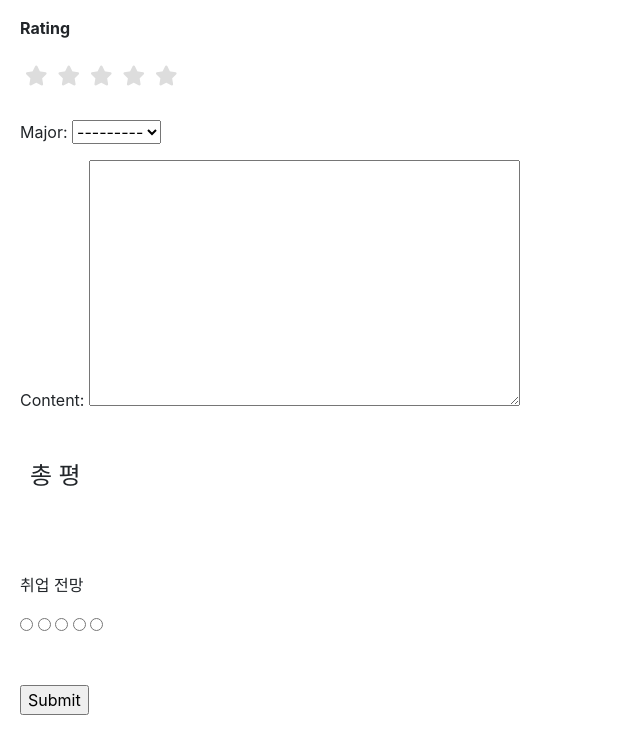
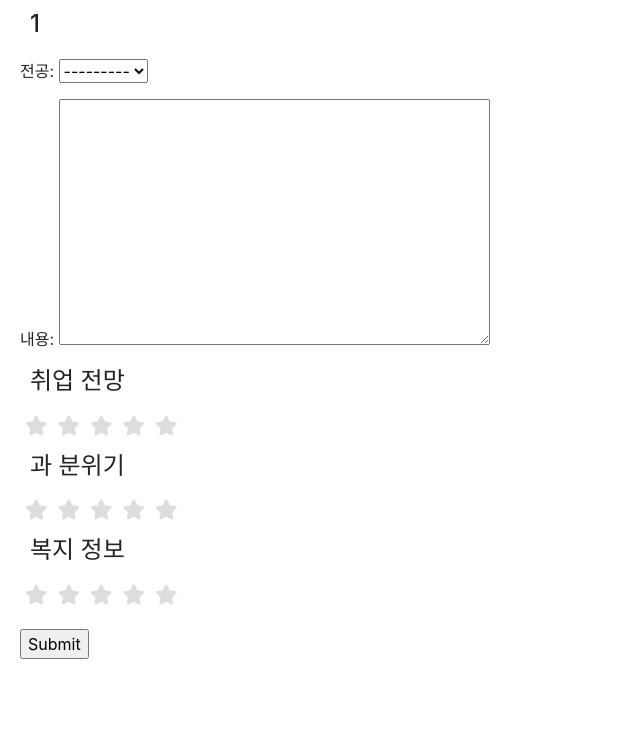
Before and after one commit to highmentor/high_mento, a Django app: page /uni_infor/1/new/ in a window 1280 px wide. Shown: the part 76-811 px from the top of the page, without its empty margins (0-640 px from the left). After the commit the page ends 735 px from the top, so only its background shows below. Run offline with Django 3.2, Linux system fonts and the light colour scheme; tables that the repository leaves empty hold one stand-in row (values such as "Sample post"); some libraries are stand-ins or nearby versions.

Commit message:
평가(3항목,평균보여주기)

```diff
--- a/questions/models.py
+++ b/questions/models.py
@@ -14,7 +14,7 @@
         [4,'공학'],
         [5,'의학']
     ]
-    high_major = models.IntegerField(max_length=100,choices=high_major_list )
+    high_major = models.IntegerField(choices=high_major_list )
     content = models.CharField(max_length=1000 )
 
     def __str__(self):
--- a/templates/base.html
+++ b/templates/base.html
@@ -9,8 +9,6 @@
     <!--bootstrap CDN-->
     <link rel="stylesheet" href="https://stackpath.bootstrapcdn.com/bootstrap/4.1.3/css/bootstrap.min.css" integrity="sha384-MCw98/SFnGE8fJT3GXwEOngsV7Zt27NXFoaoApmYm81iuXoPkFOJwJ8ERdknLPMO" crossorigin="anonymous">
     <link rel="stylesheet" href="{% static 'css/style.css' %}">
-
-    <!--<link rel="stylesheet" href="{% static 'css/style2.css' %}">-->
     <link rel="stylesheet" href="https://use.fontawesome.com/releases/v5.5.0/css/all.css" integrity="sha384-B4dIYHKNBt8Bc12p+WXckhzcICo0wtJAoU8YZTY5qE0Id1GSseTk6S+L3BlXeVIU" crossorigin="anonymous">
     <script src="https://code.jquery.com/jquery-3.3.1.slim.min.js" integrity="sha384-q8i/X+965DzO0rT7abK41JStQIAqVgRVzpbzo5smXKp4YfRvH+8abtTE1Pi6jizo" crossorigin="anonymous"></script>
     <script src="https://cdnjs.cloudflare.com/ajax/libs/popper.js/1.14.3/umd/popper.min.js" integrity="sha384-ZMP7rVo3mIykV+2+9J3UJ46jBk0WLaUAdn689aCwoqbBJiSnjAK/l8WvCWPIPm49" crossorigin="anonymous"></script>
--- a/uni_infor/admin.py
+++ b/uni_infor/admin.py
@@ -1,6 +1,6 @@
 from django.contrib import admin
-from .models import University, University_review#, University_major_data
+from .models import University, University_review, University_major_data
 # Register your models here.
 admin.site.register(University)
 admin.site.register(University_review)
-# admin.site.register(University_major_data)
+admin.site.register(University_major_data)
--- a/uni_infor/forms.py
+++ b/uni_infor/forms.py
@@ -14,9 +14,11 @@
         (2, '2'),
         (1, '1'),
     )
-    rating = forms.ChoiceField(choices=CHOICE_RATING, widget=forms.RadioSelect())
+    rating1 = forms.ChoiceField(choices=CHOICE_RATING, widget=forms.RadioSelect())
+    rating2 = forms.ChoiceField(choices=CHOICE_RATING, widget=forms.RadioSelect())
+    rating3 = forms.ChoiceField(choices=CHOICE_RATING, widget=forms.RadioSelect())
     # 빼버리면 셀렉트바가 나오는데 widget으로 라디오버튼쓰겠다고 얘기해준다.
 
     class Meta:
         model = University_review
-        fields = ['major','content']
+        fields = ['major','content','rating1','rating2','rating3']
--- a/uni_infor/models.py
+++ b/uni_infor/models.py
@@ -7,17 +7,24 @@
     uni_id = models.TextField()
     uni_intro = models.TextField()
 
+    def __str__(self):
+        return self.uni_id
+
 class University_major_data(models.Model):
     university = models.ForeignKey(University,on_delete=models.CASCADE)
     major = models.TextField()
+
     # 크롤링
     def __str__(self):
         return self.major
 
 class University_review(models.Model):
     university = models.ForeignKey(University,on_delete=models.CASCADE)
-    rating = models.IntegerField()
+    rating1 = models.IntegerField()
+    rating2 = models.IntegerField()
+    rating3 = models.IntegerField()
     major = models.ForeignKey(University_major_data,on_delete=models.CASCADE)
     content = models.TextField()
+
     def get_absolute_url(self):
         return reverse('universities:detail', kwargs={'pk':self.university.pk})
--- a/uni_infor/templates/uni_infor/university_review_form.html
+++ b/uni_infor/templates/uni_infor/university_review_form.html
@@ -2,37 +2,9 @@
 {% load bootstrap4 %}
 {% block content %}
 <form  method='POST'>
-    <p>{{ university.uni_id }}</p>
+
     {% csrf_token %}
-
-    <p>
-        <b>Rating</b>
-        <div class="rating1">
-        {% for star in form.rating %}
-            {{ star.tag }}
-            <label class="full" for="{{ star.id_for_label }}"></label>
-        {% endfor %}
-        </div>
-    </p>
-
-    <div style="margin-top:80px">
-        <p>
-            Major: {{form.major}}
-        </p>
-
-        <p>
-            Content: {{form.content}}
-        </p>
-    </div>
-
-
-
-    <br>
-    <h1>총     평</h1>
-
-
-    <br>
-
+    <h1>{{ university.uni_id }}</h1>
     <!--<div class="rating1">-->
     <!--        <input type="radio" id="star5" name="rating" value="5" /><label class = "full" for="star5" title="Awesome - 5 stars"></label>-->
     <!--        <input type="radio" id="star4" name="rating" value="4" /><label class = "full" for="star4" title="Pretty good - 4 stars"></label>-->
@@ -40,16 +12,49 @@
     <!--        <input type="radio" id="star2" name="rating" value="2" /><label class = "full" for="star2" title="Kinda bad - 2 stars"></label>-->
     <!--        <input type="radio" id="star1" name="rating" value="1" /><label class = "full" for="star1" title="Sucks big time - 1 star"></label>-->
     <!--</div>    -->
-    <br><br>
-    <p>취업 전망</p>
-    <div class="box">
-        <div class="rating">
-            <input type="radio" name="rating" id="rate5"><label for="rate5"></label>
-            <input type="radio" name="rating" id="rate4"><label for="rate4"></label>
-            <input type="radio" name="rating" id="rate3"><label for="rate3"></label>
-            <input type="radio" name="rating" id="rate2"><label for="rate2"></label>
-            <input type="radio" name="rating" id="rate1"><label for="rate1"></label>
-        </div>
+    <div style="margin-top:20px">
+        <p>
+            전공: {{form.major}}
+        </p>
+
+        <p>
+            내용: {{form.content}}
+        </p>
+    </div>
+    <div style="margin-top:0px">
+        <p>
+            <h1>취업 전망</h1>
+            <div class="rating1">
+            {% for star in form.rating1 %}
+                {{ star.tag }}
+                <label class="full" for="{{ star.id_for_label }}"></label>
+            {% endfor %}
+            </div>
+        </p>
+    </div>
+    <br>
+    <div style="margin-top:0px">
+        <p>
+            <h1>과 분위기</h1>
+            <div class="rating1">
+            {% for star in form.rating2 %}
+                {{ star.tag }}
+                <label class="full" for="{{ star.id_for_label }}"></label>
+            {% endfor %}
+            </div>
+        </p>
+    </div>
+    <br>
+    <div style="margin-top:0px">
+        <p>
+            <h1>복지 정보</h1>
+            <div class="rating1">
+            {% for star in form.rating3 %}
+                {{ star.tag }}
+                <label class="full" for="{{ star.id_for_label }}"></label>
+            {% endfor %}
+            </div>
+        </p>
     </div>
     <br><br>
     <input type="submit" value="Submit"/>
--- a/uni_infor/views.py
+++ b/uni_infor/views.py
@@ -1,5 +1,5 @@
 from django.shortcuts import render
-from .models import University, University_review
+from .models import University, University_review, University_major_data
 from django.db import models
 from django.views.generic import ListView, CreateView, DetailView, UpdateView, DeleteView
 from .forms import ReviewForm
@@ -15,7 +15,12 @@
 
     def get_context_data(self, **kwargs):
         context = super().get_context_data(**kwargs)
-        context['rating_avg'] = self.get_object().university_review_set.aggregate(Avg('rating'))['rating__avg']
+
+        context['rating1_avg'] = round(self.get_object().university_review_set.aggregate(Avg('rating1'))['rating1__avg'],1)
+        context['rating2_avg'] = round(self.get_object().university_review_set.aggregate(Avg('rating2'))['rating2__avg'],1)
+        context['rating3_avg'] = round(self.get_object().university_review_set.aggregate(Avg('rating3'))['rating3__avg'],1)
+
+        context['rating_total_avg'] = round((context['rating1_avg'] + context['rating2_avg'] + context['rating3_avg']) / 3.0,1)
         return context
 
 
@@ -24,6 +29,11 @@
     form_class = ReviewForm
     # fields = ['major','content']
 
+    def get_context_data(self, **kwargs):
+        context = super().get_context_data(**kwargs)
+        context['university'] = University.objects.get(pk=self.kwargs.get('university_id'))
+        return context
+
     def form_valid(self, form):
         form.instance.university_id = self.kwargs.get('university_id')
         return super().form_valid(form)
```
Also changed, not shown: static/css/style2.css (deleted, +0 -47 lines), uni_infor/templates/uni_infor/university_detail.html (+5 -4 lines), accounts/migrations/0001_initial.py (deleted), questions/migrations/0001_initial.py, questions/migrations/0002_auto_20181119_0842.py (deleted), questions/migrations/0003_auto_20181122_0801.py (deleted), uni_infor/migrations/0001_initial.py, uni_infor/migrations/0002_auto_20181128_0527.py (added), uni_infor/migrations/0002_university_major_data.py (deleted), uni_infor/migrations/0003_auto_20181126_0813.py (deleted), uni_infor/migrations/0004_auto_20181127_0625.py (deleted), uni_infor/migrations/0005_auto_20181127_0757.py (deleted).
